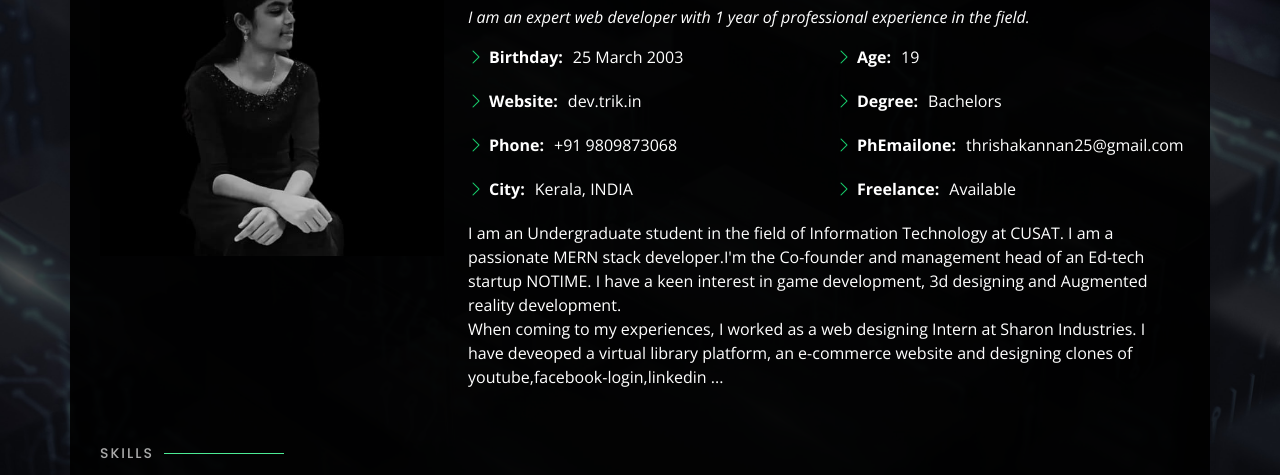
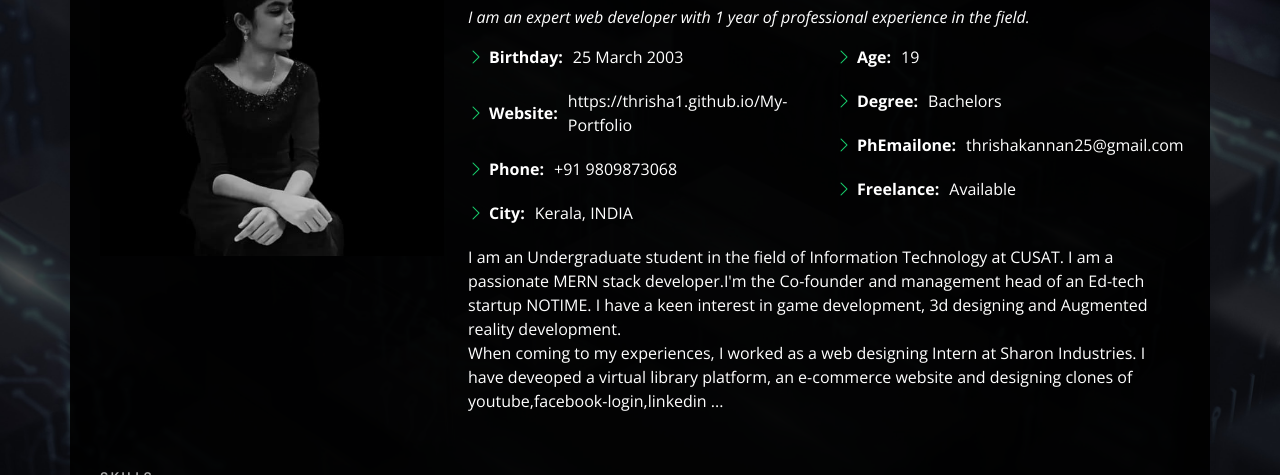
Before and after one commit to Thrisha1/My-Portfolio, a plain HTML site: page index.html in a window 1280 px wide. Both pictures are taken after a click on the link "About". Shown: the part 247-722 px from the top of the page. Drawn offline with nearby package versions, Linux system fonts and the light colour scheme.

Commit message:
changed website

```diff
--- a/index.html
+++ b/index.html
@@ -87,7 +87,7 @@
             <div class="col-lg-6">
               <ul>
                 <li><i class="bi bi-chevron-right"></i> <strong>Birthday:</strong> <span>25 March 2003</span></li>
-                <li><i class="bi bi-chevron-right"></i> <strong>Website:</strong> <span>dev.trik.in</span></li>
+                <li><i class="bi bi-chevron-right"></i> <strong>Website:</strong> <span>https://thrisha1.github.io/My-Portfolio</span></li>
                 <li><i class="bi bi-chevron-right"></i> <strong>Phone:</strong> <span>+91 9809873068</span></li>
                 <li><i class="bi bi-chevron-right"></i> <strong>City:</strong> <span>Kerala, INDIA</span></li>
               </ul>
```
